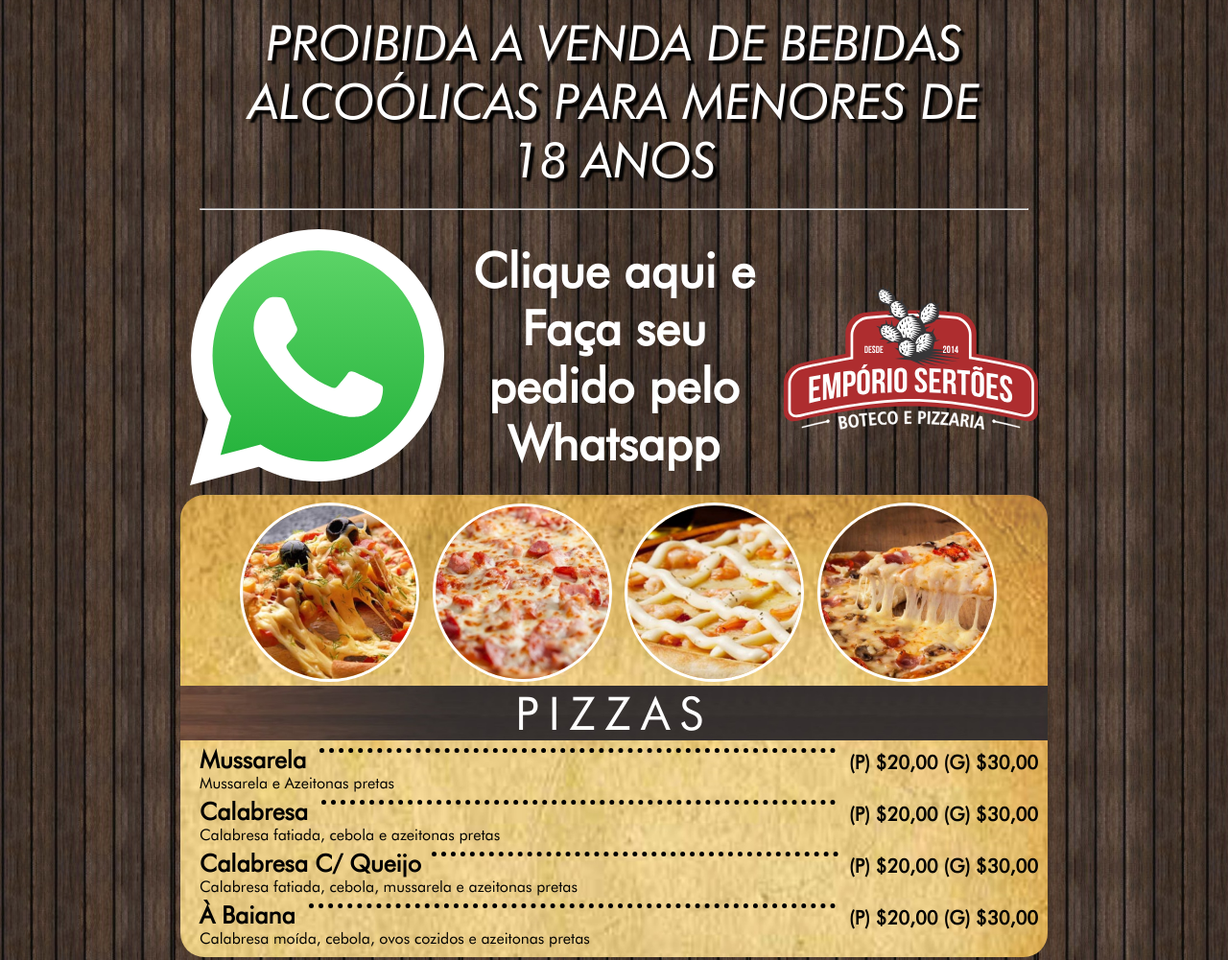
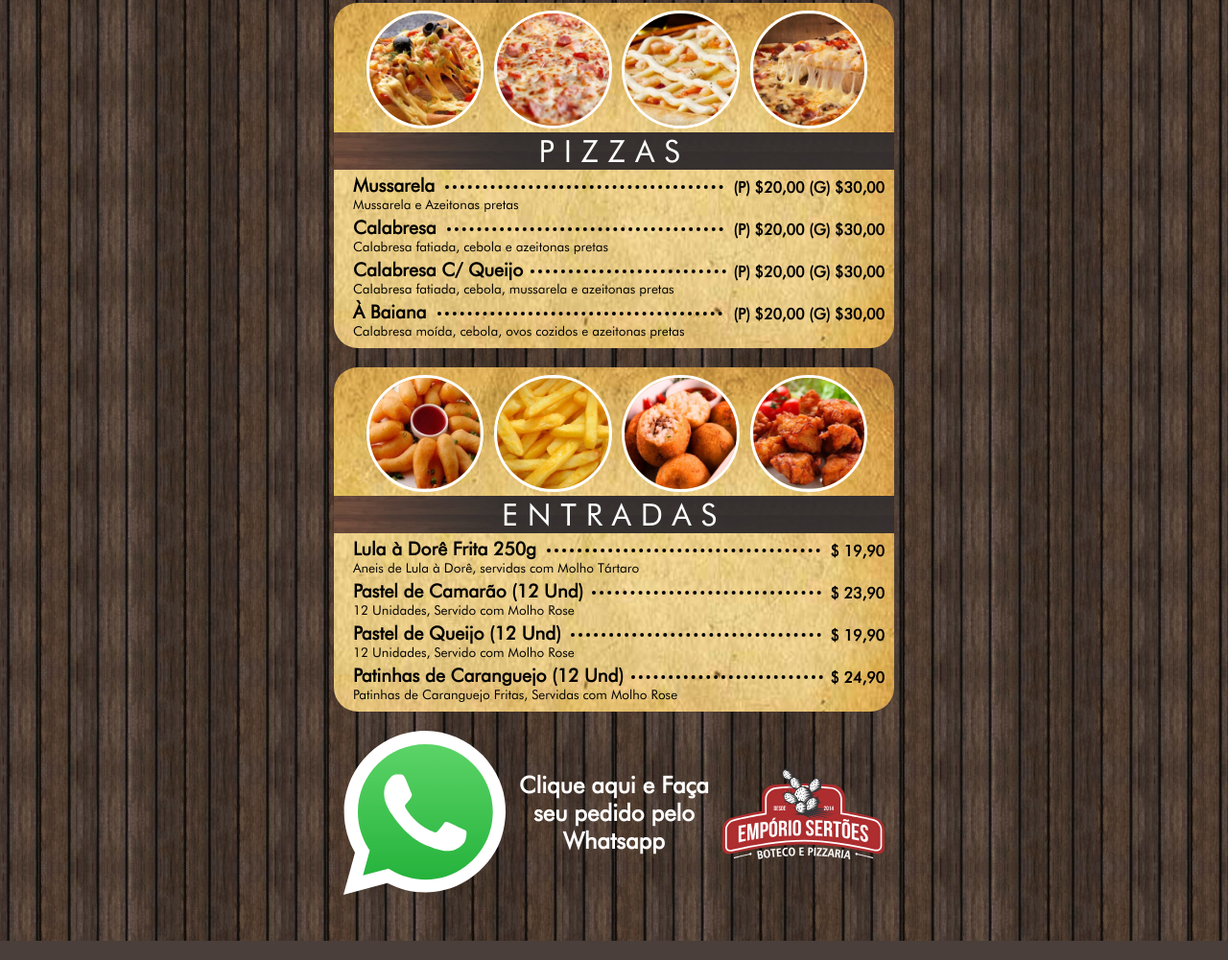
Before and after one commit to jrfred88/cardapio, a plain HTML site: page index.html in a window 1280 px wide. Shown: the part 930-1931 px from the top of the page at 96% size. Drawn offline with Linux system fonts and the light colour scheme.

Commit message:
make it better

```diff
--- a/estilo.css
+++ b/estilo.css
@@ -16,7 +16,7 @@
     background-image: url("img/bg.jpg");
     background-color: #4A3F3A;
     text-align: center;
-    max-width: 920px;
+    max-width: 600px;
     margin: 0% auto 3% auto;
     font-family: futurabk,Trebuchet MS,Arial,sans-serif;
 }
@@ -33,7 +33,7 @@
 
 .consideracoes p{
     margin: 20px;
-    font-size: 4vw;
+    font-size: x-large;
     text-transform: uppercase;
     font-weight: 500;
     text-shadow: #000 4px 4px 2px;
@@ -50,7 +50,7 @@
 }
 
 .whats p {
-    font-size: 50px;
+    font-size: x-large;
     margin: 0px;
     color: #fff;
     font-weight: 800;
@@ -79,7 +79,7 @@
     background-size: 100%;
     color: #fff;
     text-transform: uppercase;
-    font-size: 300%;
+    font-size: 200%;
     letter-spacing: 10px;
 }
 
@@ -89,28 +89,31 @@
     font-weight: 600;
     display: grid;
     grid-template-columns: auto 1fr auto;
+    margin: 0px;
 }
 
 .produto .nome_p{
     margin: 5px auto 0px 20px ;
-    font-size: 25px;
+    font-size: 120%;
 }
 
 .produto hr {
-    border:none;
-    height: 50%;
-    border-top:5px dotted;
-    width:95%;
+    border:0px;
+    border-top:4px dotted;
+    width:93%;
+    align-self:flex-end;
 }
 
 .produto .preco_p {
     margin: auto 10px 0px auto;
     text-align: right;
-    font-size: 20px;
+    font-size: 100%;
 }
 
 .ingred_p{
     margin: 0px 0px 0px 20px;
     font-weight: 400;
     text-align: left;
+    font-size: 85%;
+    width:80%;
 }
--- a/index.html
+++ b/index.html
@@ -67,7 +67,6 @@
         </div>
         <div class="ingred_p">Calabresa moída, cebola, ovos cozidos e azeitonas pretas</div>
         </div>
-        </div>
         <div class="box">
             <img src="img/entrada_1.jpg">
                 <img src="img/entrada_2.jpg">
@@ -101,6 +100,10 @@
             </div>
             <div class="ingred_p">Patinhas de Caranguejo Fritas, Servidas com Molho Rose</div>
             </div>
-            </div>
+            <a class="whats" href="https://api.whatsapp.com/send?phone=5588994206147" target="_blank">
+                <img src="img/whatsapp.svg">
+                <p>Clique aqui e Faça seu pedido pelo Whatsapp</p>
+                <img src="img/logo.svg">
+            </a>
 </body>
 </html>
```
